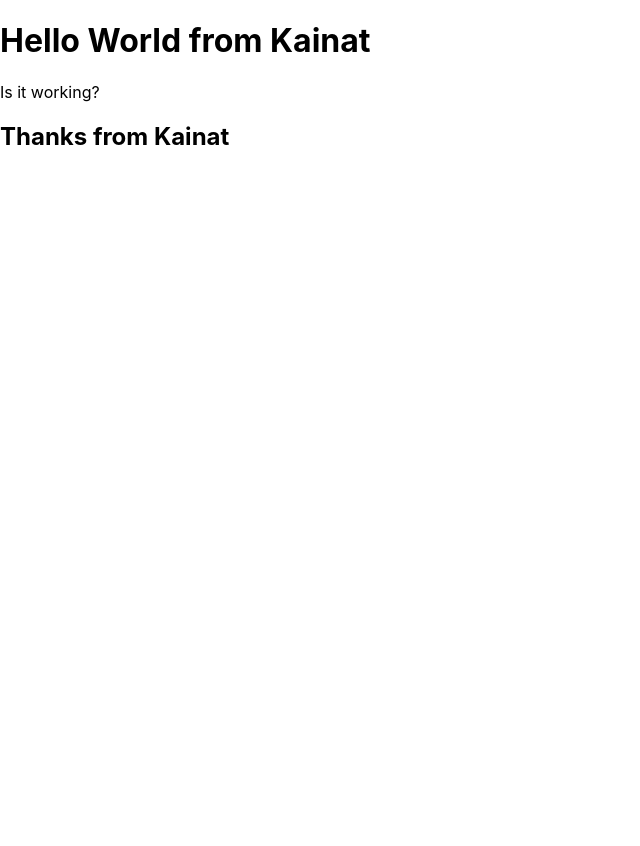
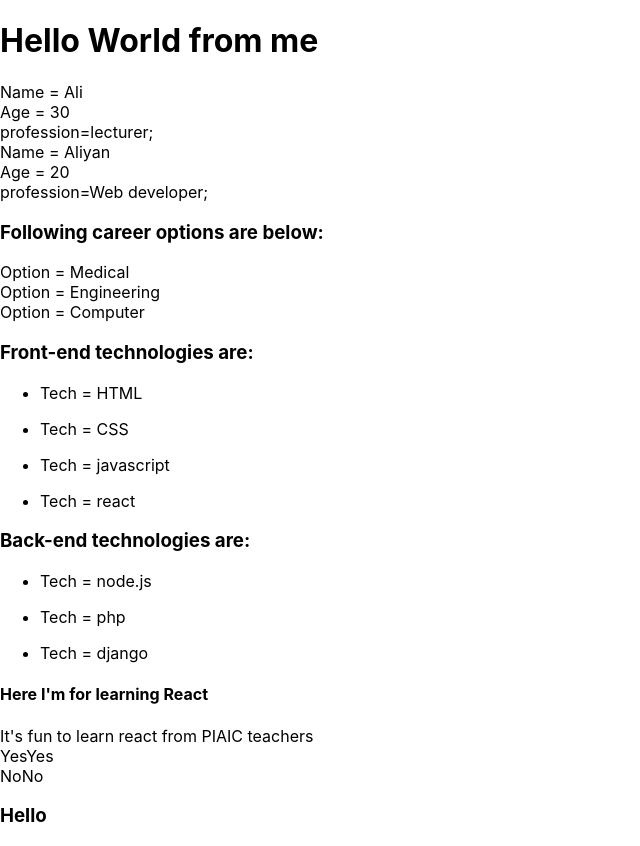
Before and after one commit to kainat555/bootcampReact, a React (Create React App) app: page / in a window 1280 px wide. Shown: the whole page, without its empty margins (0-640 px from the left). Before the commit the page ends 800 px from the top, so only its background shows below. Built offline with nearby package versions, Linux system fonts and the light colour scheme.

Commit message:
update  app.js

```diff
--- a/src/App.css
+++ b/src/App.css
@@ -1,6 +1,10 @@
-.App {
+.App{
   text-align: center;
 }
+/* .Options{
+  text-align: center;
+  color: #61dafb;
+} */
 
 .App-logo {
   height: 40vmin;
--- a/src/App.js
+++ b/src/App.js
@@ -1,16 +1,47 @@
 import React from 'react';
 import './App.css';
+import Info from './info.js';
+import Options from "./options.js";
+import Tech from "./tech.js";
+import Test from "./test.js";
+import Demo from "./demo.js";
+
+
 
 function App() {
   return (
     <div>
-      <h1>Hello World from Kainat</h1>
-      <p>
-      Is it working?
-      </p>
-      <h2>Thanks from Kainat</h2>
+      <h1>Hello World from me</h1>
+      <Info name="Ali" age="30" profession="lecturer"/>
+      <Info name="Aliyan" age="20" profession="Web developer"/>
+
+      <h3>Following career options are below:</h3>
+      <Options firstOption="Medical"/>
+      <Options secondOption="Engineering"/>
+      <Options thirdOption="Computer"/>
+
+      <h3>Front-end technologies are:</h3>
+      <Tech tech="HTML"/>
+      <Tech tech="CSS"/>
+      <Tech tech="javascript"/>
+      <Tech tech="react"/>
+
+      <h3>Back-end technologies are:</h3>
+      <Tech tech="node.js"/>
+      <Tech tech="php"/>
+      <Tech tech="django"/>
+
+
+      <h4>Here I'm for learning React</h4>
+      <Test fun="It's fun to learn react from PIAIC teachers"/>
+      <Test option="Yes"/>
+      <Test option="No"/>
+
+      <h3>Hello</h3>
     </div>
+
   );
 }
 
+
 export default App;
--- /dev/null
+++ b/src/demo.js
@@ -0,0 +1,19 @@
+import React from "react";
+
+
+function Demo(props){
+    return(
+        <h1>"Hello World"</h1>
+    )
+}
+
+
+
+
+
+
+
+
+
+
+export default Demo;
--- /dev/null
+++ b/src/info.js
@@ -0,0 +1,15 @@
+import React from "react";
+
+
+function Info(props){
+     return(
+         <div>
+          Name = {props.name} <br></br>
+     Age = {props.age} <br></br>
+     profession={props.profession};
+     </div>
+     )
+}
+
+
+export default Info;
--- /dev/null
+++ b/src/options.js
@@ -0,0 +1,14 @@
+import React from "react";
+import "./App.css"
+
+function Options(props){
+    return <div>
+        Option = {props.firstOption}
+        {props.secondOption}
+        {props.thirdOption}
+    </div>
+}
+
+
+
+export default Options;
--- /dev/null
+++ b/src/tech.js
@@ -0,0 +1,17 @@
+import React from "react";
+
+
+
+
+function Tech(props){
+    return <div>
+        <ul>
+            <li>Tech = {props.tech}</li>
+        </ul>
+
+    </div>
+}
+
+
+
+export default Tech;
--- /dev/null
+++ b/src/test.js
@@ -0,0 +1,18 @@
+import React from "react";
+
+
+
+function Test(props){
+    return(
+    <div>
+        {props.fun}
+        {props.option}
+        {props.option}
+    </div>
+    )
+}
+
+
+
+
+export default Test;
```
